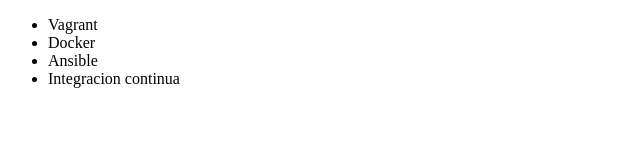
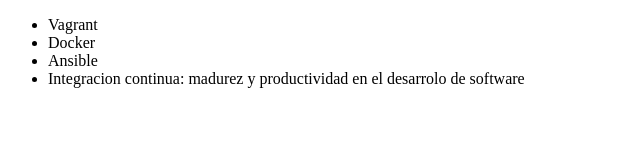
Before and after one commit to Racsoe/Oscar-git, a plain HTML site: page index.html in a window 1280 px wide. Shown: the whole page, without its empty margins (0-640 px from the left). Drawn offline with Linux system fonts and the light colour scheme.

Commit message:
Renombrando curso de integracion Continua

```diff
--- a/index.html
+++ b/index.html
@@ -9,7 +9,7 @@
          <li> Vagrant </li>
          <li> Docker </li>
          <li> Ansible </li>
-         <li> Integracion continua </li>
+         <li> Integracion continua: madurez y productividad en el desarrolo de software </li>
      </ul>
 </body>
 </html>
```
